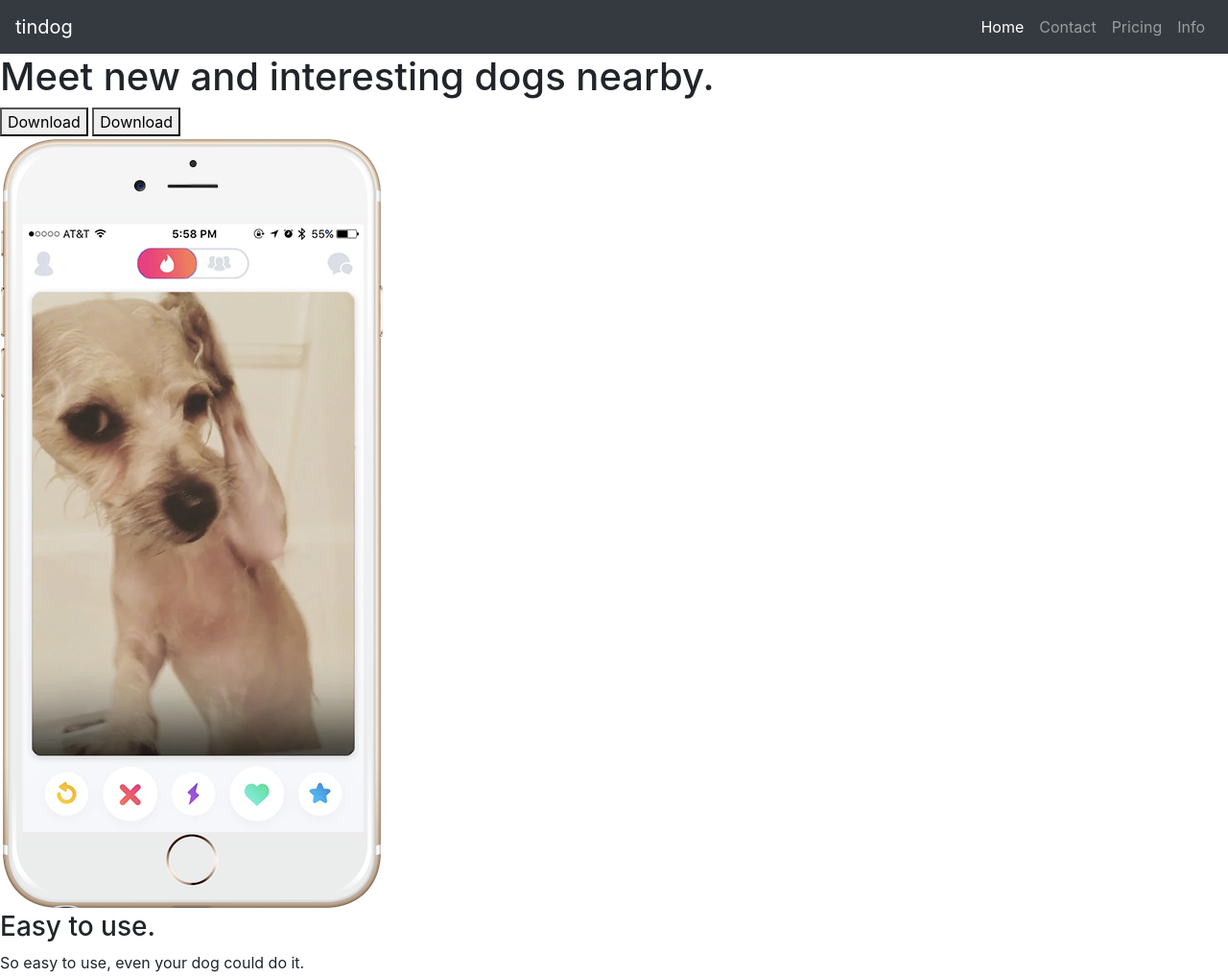
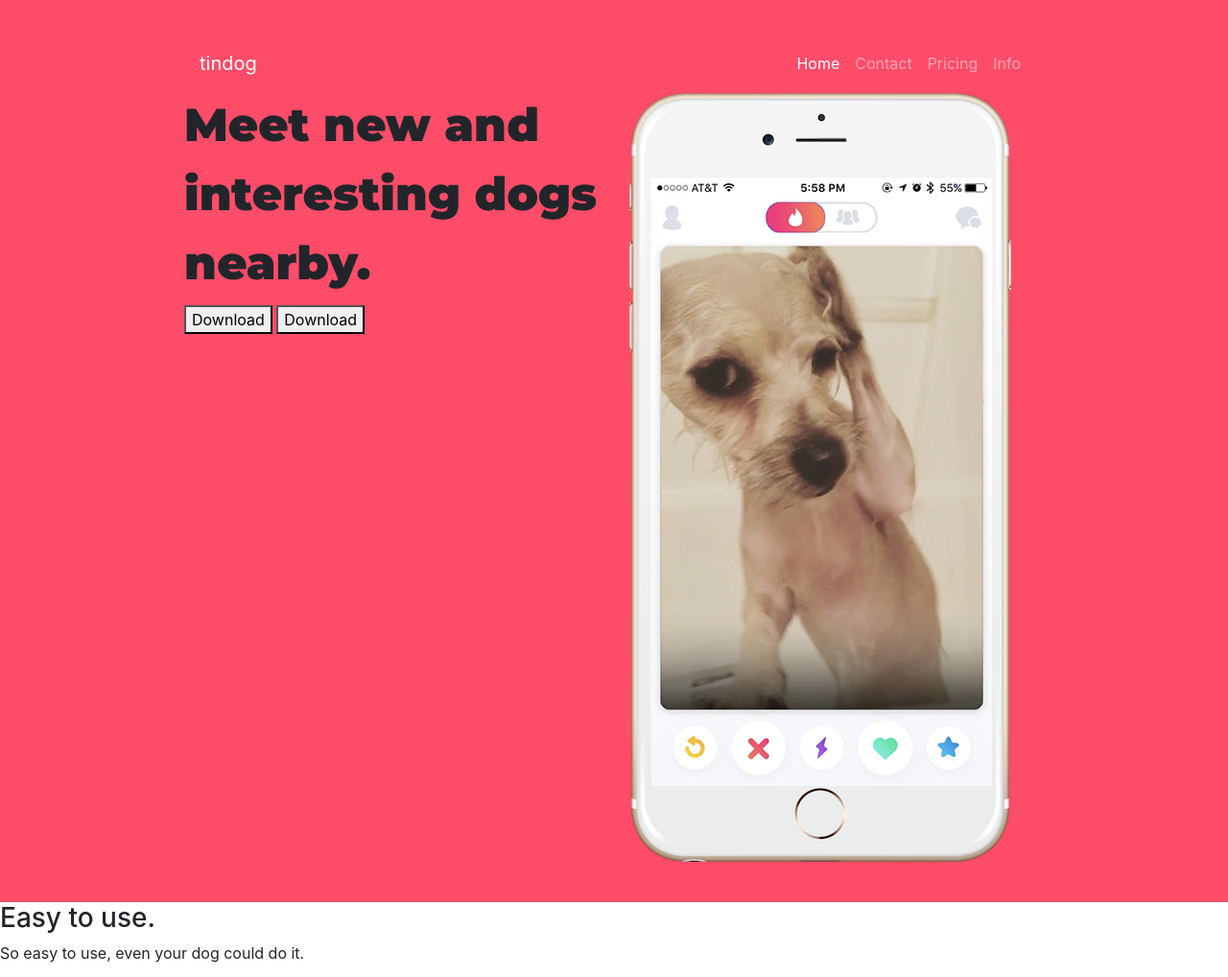
Before and after one commit to miketdennison/tindog, a plain HTML site: page index.html in a window 1280 px wide. Shown: the top 1018 px of the page at 96% size. Drawn offline with nearby package versions, Linux system fonts and the light colour scheme.

Commit message:
added some basic css and bootstrap

```diff
--- /dev/null
+++ b/assets/css/styles.css
@@ -0,0 +1,17 @@
+#title {
+    background: #ff4c68;
+}
+
+
+
+h1 {
+    font-family: 'Montserrat',
+    sans-serif;
+    font-size: 3rem;
+    font-weight: 900;
+    line-height: 1.5;
+}
+
+.container-fluid {
+    padding: 3% 15%;
+}
--- a/index.html
+++ b/index.html
@@ -7,15 +7,16 @@
   <title>tindog</title>
   <link rel="stylesheet" href="https://stackpath.bootstrapcdn.com/bootstrap/4.3.1/css/bootstrap.min.css"
     integrity="sha384-ggOyR0iXCbMQv3Xipma34MD+dH/1fQ784/j6cY/iJTQUOhcWr7x9JvoRxT2MZw1T" crossorigin="anonymous">
-  <link rel="stylesheet" href="css/styles.css">
+  <link rel="stylesheet" href="assets/css/styles.css">
+  <link href="https://fonts.googleapis.com/css?family=Montserrat:100,400,900|Ubuntu&display=swap" rel="stylesheet">
 </head>
 
 <body>
 
   <section id="title">
-
+    <div class="container-fluid">
       <!-- Nav Bar -->
-    <nav class="navbar navbar-expand-lg navbar-dark bg-dark">
+      <nav class="navbar navbar-expand-lg navbar-dark">
         <a class="navbar-brand" href="#">tindog</a>
         <button class="navbar-toggler" type="button" data-toggle="collapse" data-target="#navbarSupportedContent"
           aria-controls="navbarSupportedContent" aria-expanded="false" aria-label="Toggle navigation">
@@ -64,16 +65,17 @@
 
 
       <!-- Title -->
-
-    <div>
+      <div class="row">
+        <div class="col-lg-6 col-sm-12">
           <h1>Meet new and interesting dogs nearby.</h1>
           <button type="button">Download</button>
           <button type="button">Download</button>
         </div>
-    <div>
-      <img src="images/iphone6.png" alt="iphone-mockup">
+        <div class="col-lg-6 col-sm-12">
+          <img src="assets/images/iphone6.png" alt="iphone-mockup">
         </div>
-
+      </div>
+    </div>
   </section>
 
 
@@ -98,7 +100,7 @@
   <section id="testimonials">
 
     <h2>I no longer have to sniff other dogs for love. I've found the hottest Corgi on TinDog. Woof.</h2>
-    <img src="images/dog-img.jpg" alt="dog-profile">
+    <img src="assets/images/dog-img.jpg" alt="dog-profile">
     <em>Pebbles, New York</em>
 
     <!-- <h2 class="testimonial-text">My dog used to be so lonely, but with TinDog's help, they've found the love of their life. I think.</h2>
@@ -111,10 +113,10 @@
   <!-- Press -->
 
   <section id="press">
-    <img src="images/techcrunch.png" alt="tc-logo">
-    <img src="images/tnw.png" alt="tnw-logo">
-    <img src="images/bizinsider.png" alt="biz-insider-logo">
-    <img src="images/mashable.png" alt="mashable-logo">
+    <img src="assets/images/techcrunch.png" alt="tc-logo">
+    <img src="assets/images/tnw.png" alt="tnw-logo">
+    <img src="assets/images/bizinsider.png" alt="biz-insider-logo">
+    <img src="assets/images/mashable.png" alt="mashable-logo">
 
   </section>
 
```
Also changed, not shown: assets/images/TechCrunch.png (renamed from images/TechCrunch.png), assets/images/bizinsider.png (renamed from images/bizinsider.png), assets/images/dog-img.jpg (renamed from images/dog-img.jpg), assets/images/iphone6.png (renamed from images/iphone6.png), assets/images/lady-img.jpg (renamed from images/lady-img.jpg), assets/images/mashable.png (renamed from images/mashable.png), assets/images/tnw.png (renamed from images/tnw.png), css/styles.css (deleted), 4 other files. Lines whose indentation alone changed are shown as unchanged.
